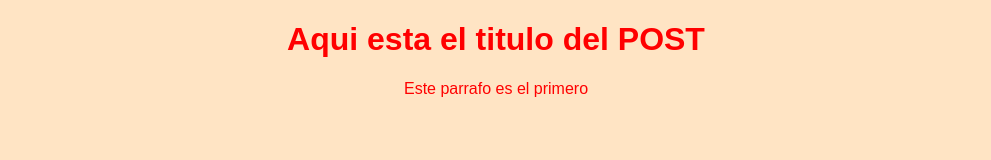
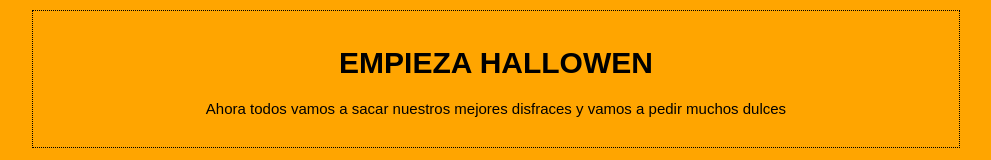
Before and after one commit to JesusCuadro/newspapers, a plain HTML site: page index.html in a window 1280 px wide. Shown: the whole page, without its empty margins (144-1135 px from the left). Drawn offline with Linux system fonts and the light colour scheme; files whose address does not match are found by name.

Commit message:
Commit al index en su version mas reciente

```diff
--- a/css/styles.css
+++ b/css/styles.css
@@ -1,6 +1,21 @@
 body{
-    color: red;
+    color: black;
     text-align: center;
     font-family: Arial, Helvetica, sans-serif;
-    background-color: bisque;
+    background-color: orange;
+    margin: 0;
+    padding: 0;
+    font-size: 15px;
 }
+
+#container{
+    width: 70%;
+    padding: 1em;
+    text-align: center;
+    border: 1px dotted black;
+    margin: 10px auto;
+}
+
+#container h1{
+    font-size: 5 0px;
+}
--- a/index.html
+++ b/index.html
@@ -8,7 +8,12 @@
     <link rel="stylesheet" href="C:\Users\Jesus\proyecto_1\css\styles.css">
 </head>
 <body>
-    <h1>Aqui esta el titulo del POST</h1>
-    <p>Este parrafo es el primero</p>
+    <div id="container">
+        <div id="post">
+            <h1>EMPIEZA HALLOWEN</h1>
+            <p>Ahora todos vamos a sacar nuestros mejores disfraces y vamos a pedir muchos dulces</p>
+        </div>
+    </div>
+
 </body>
 </html>
```
